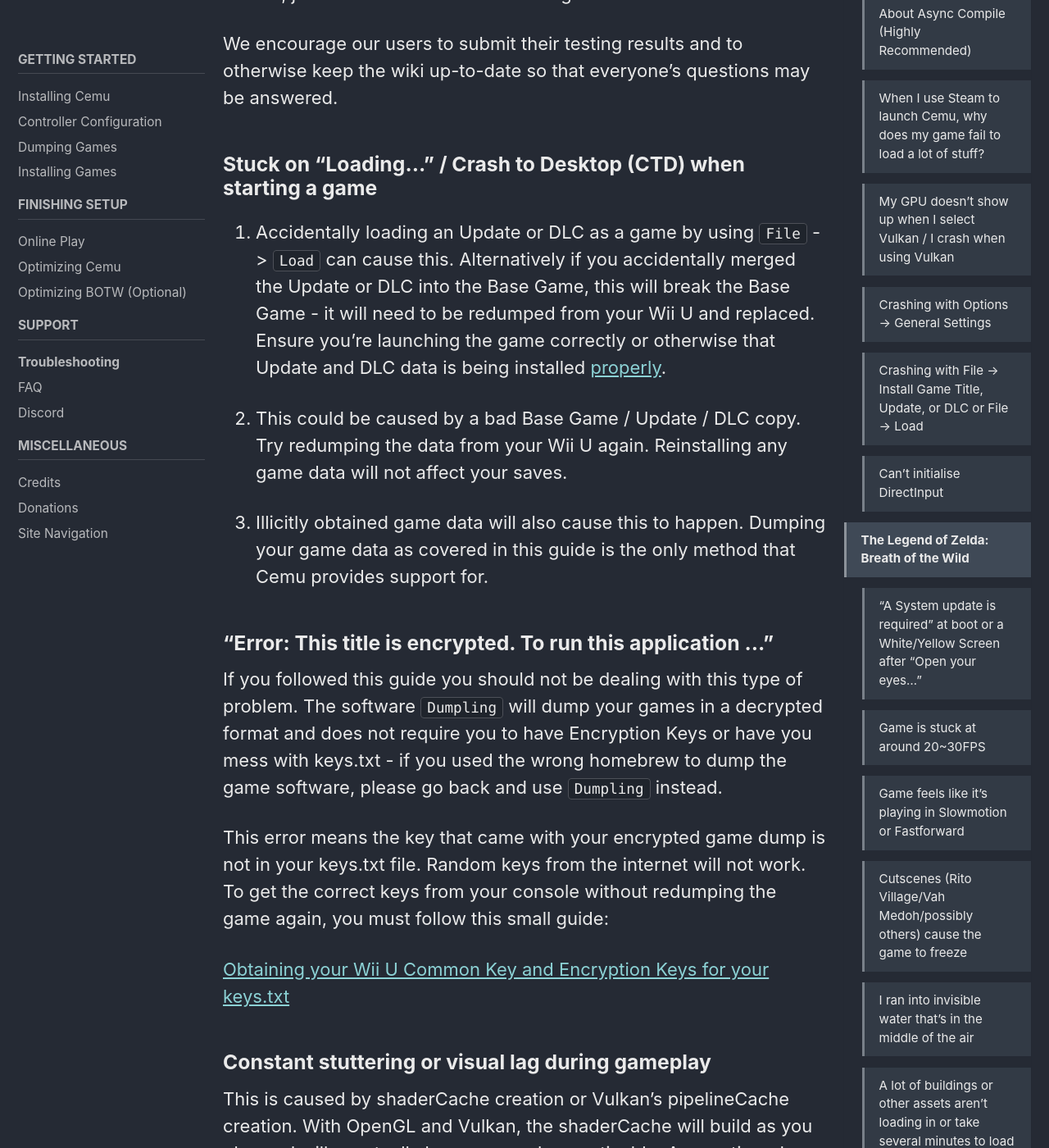
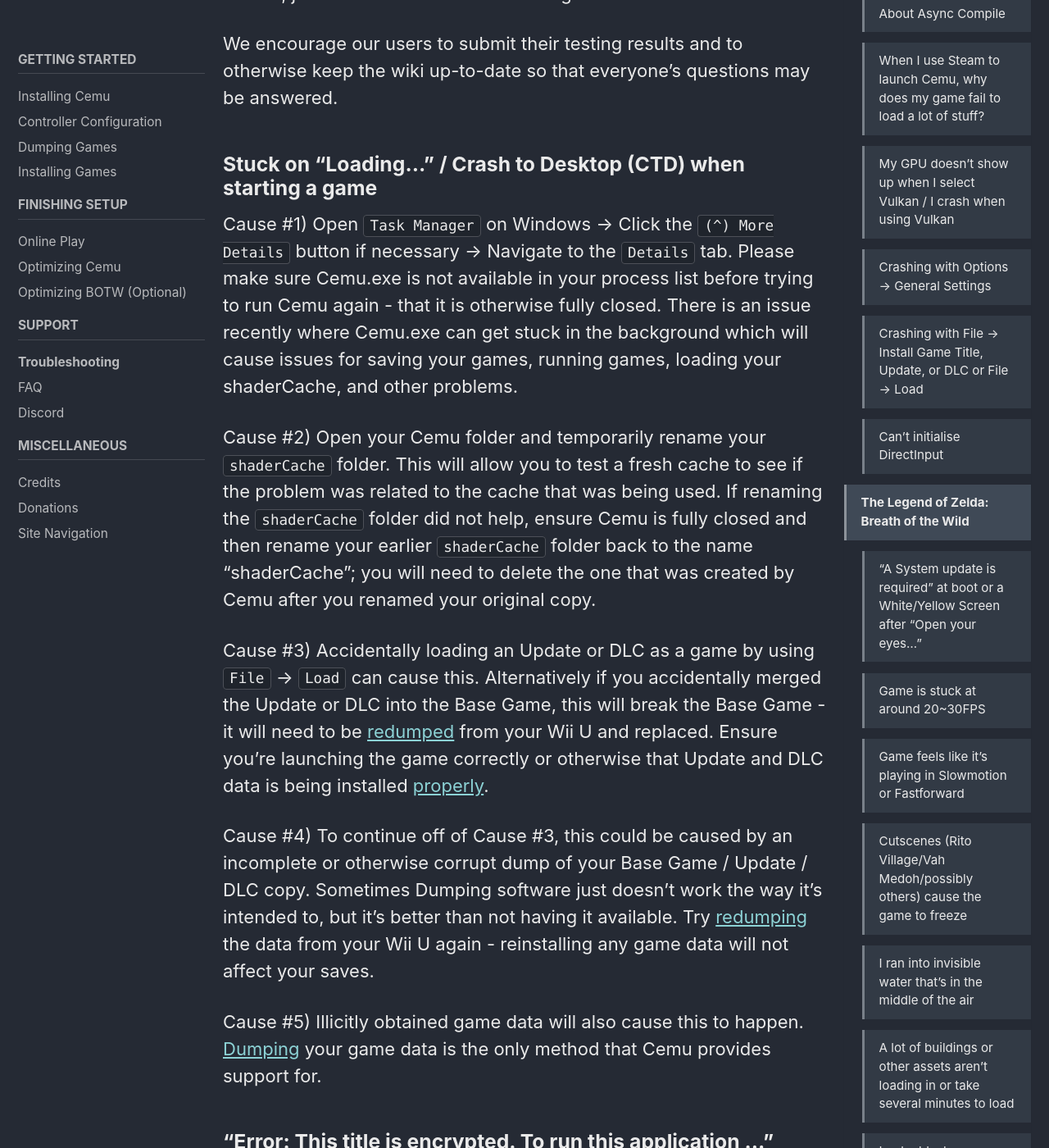
Before and after one commit to cfw-guide/cemu.cfw.guide, a Jekyll site: the page built from _pages/en_US/troubleshooting.md, in a window 1280 px wide and 1400 px high, scrolled down 740 px. Shown: the whole window at 82% size. Built offline with Jekyll 4.4.1, drawn with Linux system fonts in a browser that asks for light colours; cached includes are drawn as plain includes; some of the changed text lies outside the part shown.

Commit message:
Misc information updates.

```diff
--- a/_pages/en_US/troubleshooting.md
+++ b/_pages/en_US/troubleshooting.md
@@ -15,11 +15,15 @@
 
 ### Stuck on "Loading..." / Crash to Desktop (CTD) when starting a game
 
-1. Accidentally loading an Update or DLC as a game by using `File` -> `Load` can cause this. Alternatively if you accidentally merged the Update or DLC into the Base Game, this will break the Base Game - it will need to be redumped from your Wii U and replaced. Ensure you're launching the game correctly or otherwise that Update and DLC data is being installed [properly](dumping#updatesdlc).
+Cause #1) Open `Task Manager` on Windows -> Click the `(^) More Details` button if necessary -> Navigate to the `Details` tab. Please make sure Cemu.exe is not available in your process list before trying to run Cemu again - that it is otherwise fully closed. There is an issue recently where Cemu.exe can get stuck in the background which will cause issues for saving your games, running games, loading your shaderCache, and other problems.
 
-1. This could be caused by a bad Base Game / Update / DLC copy. Try redumping the data from your Wii U again. Reinstalling any game data will not affect your saves.
+Cause #2) Open your Cemu folder and temporarily rename your `shaderCache` folder. This will allow you to test a fresh cache to see if the problem was related to the cache that was being used. If renaming the `shaderCache` folder did not help, ensure Cemu is fully closed and then rename your earlier `shaderCache` folder back to the name "shaderCache"; you will need to delete the one that was created by Cemu after you renamed your original copy.
 
-1. Illicitly obtained game data will also cause this to happen. Dumping your game data as covered in this guide is the only method that Cemu provides support for.
+Cause #3) Accidentally loading an Update or DLC as a game by using `File` -> `Load` can cause this. Alternatively if you accidentally merged the Update or DLC into the Base Game, this will break the Base Game - it will need to be [redumped](dumping-games) from your Wii U and replaced. Ensure you're launching the game correctly or otherwise that Update and DLC data is being installed [properly](installing-games#games-updates-and-dlc).
+
+Cause #4) To continue off of Cause #3, this could be caused by an incomplete or otherwise corrupt dump of your Base Game / Update / DLC copy. Sometimes Dumping software just doesn't work the way it's intended to, but it's better than not having it available. Try [redumping](dumping-games) the data from your Wii U again - reinstalling any game data will not affect your saves.
+
+Cause #5) Illicitly obtained game data will also cause this to happen. [Dumping](dumping-games) your game data is the only method that Cemu provides support for.
 
 ### "Error: This title is encrypted. To run this application ..."
 
@@ -33,9 +37,9 @@
 
 This is caused by shaderCache creation or Vulkan's pipelineCache creation. With OpenGL and Vulkan, the shaderCache will build as you play and will eventually become nearly unnoticable. As mentioned, Vulkan also requires a pipelineCache - this cache type will build quickly and have minor stutter. Keep in mind that it has to be rebuilt from scratch every time you update your GPU driver or Cemu as a sideeffect from becoming invalidated when either of these change.
 
-To alleviate gameplay stalls caused by shader and pipeline building, see `About Async Compile` further below.
+To alleviate gameplay stalls caused by shader and pipeline building, see [About Async Compile](troubleshooting#about-async-compile) further below.
 
-### How do I turn shaders off? Can't I just download shaders? Create them before I play?
+### Can I disable shaders? Can I download shaders? Can I create or preload them before I play?
 
 If you're simply wanting to turn the notification off that tells you they are being made, you can do this in `Options` -> `General Settings` -> `Overlay`
 
@@ -43,7 +47,7 @@
 
 If you happen to get impatient and think downloading a cache is a good idea, please think again. Not only are caches from outside sources not reliable due to inconsistencies between game versions, data corruption, GPU vendors, etc - but due to these, external caches often cause severe graphical problems, performance drops, and otherwise inexplainable crashes. Only use your own cache. If you had tried to download one, please remove the cache before asking for assistance - it might actually fix your issue.
 
-### About Async Compile (Highly Recommended)
+### About Async Compile
 
 This feature is only available for GPUs with drivers that support Vulkan 1.2 or newer.
 
@@ -54,6 +58,8 @@
 ### When I use Steam to launch Cemu, why does my game fail to load a lot of stuff?
 
 Steam caches shaders on its own unless you turn this off, this majorly conflicts with `Async Shader Compile`. Look for the Shader Precaching option within Steam's settings and disable it to resolve the issue. We recommend that you do not use 3rd party launchers to launch Cemu due to potential problems that we have no control over.
+
+Otherwise, for similar behavior on Breath of the Wild without Steam, please refer to this: [Click Here](troubleshooting#a-lot-of-buildings-or-other-assets-arent-loading-in-or-take-several-minutes-to-load))
 
 ### My GPU doesn't show up when I select Vulkan / I crash when using Vulkan
 
@@ -71,7 +77,7 @@
 
 ### Crashing with `File` -> `Install Game Title, Update, or DLC` or `File` -> `Load`
 
-This is a longstanding issue that's caused by either:
+This refers to when the Window's File Explorer window is supposed to pop up. This is a longstanding issue that's caused by either:
 
 1. Incompatibility with a 3rd party program installed on your PC, usually one that edits how Windows visually looks or those that edit the Taskbar/Tray.
 
@@ -129,6 +135,8 @@
 
 1. Use FPS++'s `Advanced Settings` and set the `Fence Method` to `Accurate` instead of `Performance`
 
+It's recommended that if you use Steam to launch Cemu you refer to this: [Click Here](troubleshooting#when-i-use-steam-to-launch-cemu-why-does-my-game-fail-to-load-a-lot-of-stuff)
+
 If none of these helped, this is a sign that your game's data is corrupt and needs replaced. You should replace the Update and DLC as well.
 
 ### I get a black screen when a cutscene is supposed to start
```
